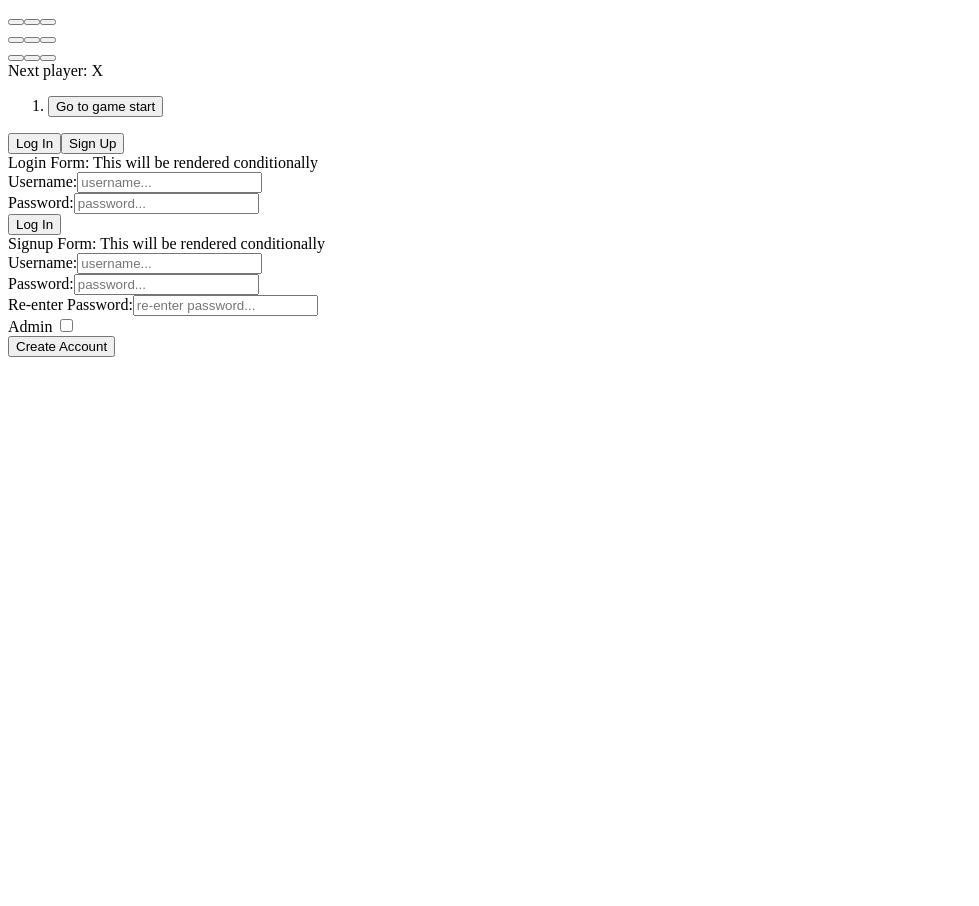
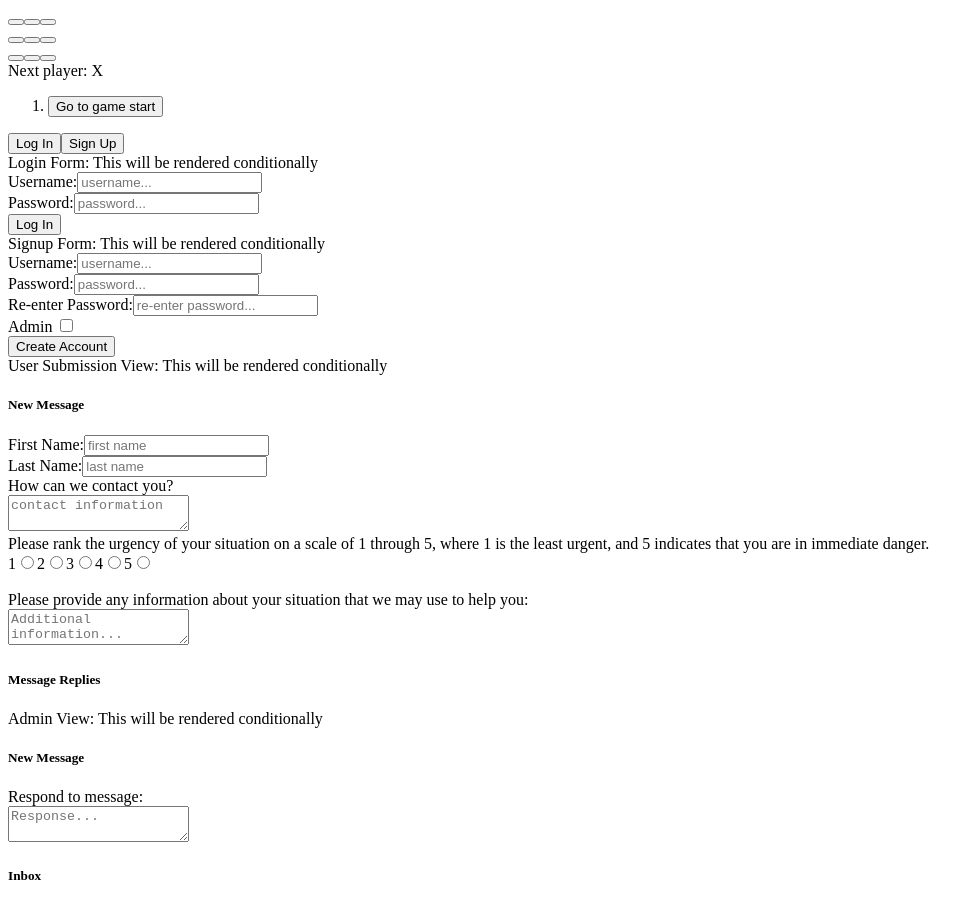
Before and after one commit to sallyyeng/Sesa.me, a React app: page / in a window 1280 px wide. Shown: the whole page, without its empty margins (0-979 px from the left). Before the commit the page ends 800 px from the top, so only its background shows below. Built offline with nearby package versions, Linux system fonts and the light colour scheme; the HTML template or start-up script is replaced by a standard one.

Commit message:
Set up skeleton for submissions and admin views

```diff
--- /dev/null
+++ b/client/src/components/admin/adminView.jsx
@@ -0,0 +1,33 @@
+import React from 'react';
+import ReactDOM from 'react-dom';
+
+class AdminView extends React.Component {
+  constructor(props) {
+    super(props);
+    this.state = {
+      messageUsername: ''
+    }
+  }
+
+  render() {
+    return (
+      <div>
+        <div>Admin View: This will be rendered conditionally</div>
+        <div className="admin-response-main">
+          <h5>New Message</h5>
+          <label className="message">Respond to message:</label>
+          <br></br>
+          <textarea type="text" placeholder="Response..."></textarea>
+          <br></br>
+        </div>
+
+        <div className="admin-inbox-main">
+          <h5>Inbox</h5>
+        </div>
+
+      </div>
+    )
+  }
+}
+
+export default AdminView;
--- a/client/src/components/user/formView/signup.jsx
+++ b/client/src/components/user/formView/signup.jsx
@@ -8,7 +8,7 @@ class Signup extends React.Component {
       username: '',
       password: '',
       checkPassword: '',
-      admin: false
+      admin: ''
     }
   }
 
@@ -32,7 +32,7 @@ class Signup extends React.Component {
 
   onAdminCheck(e) {
     this.setState({
-      admin: true
+      admin: 'admin'
     });
   }
 
--- a/client/src/components/user/formView/submission.jsx
+++ b/client/src/components/user/formView/submission.jsx
@@ -0,0 +1,59 @@
+import React from 'react';
+import ReactDOM from 'react-dom';
+
+class Submission extends React.Component {
+  constructor(props) {
+    super(props);
+    this.state = {
+      first: '',
+      last: '',
+      contact: '',
+      urgency: '',
+      message: ''
+    }
+  }
+
+  render() {
+    return (
+      <div>
+        <div>User Submission View: This will be rendered conditionally</div>
+        <div className="user-message-main">
+          <h5>New Message</h5>
+          <label className="firstname">First Name:<input type="text" placeholder="first name"></input></label>
+          <br></br>
+          <label className="lastname">Last Name:<input type="text" placeholder="last name"></input></label>
+          <br></br>
+          <label className="contact-info">How can we contact you?</label>
+          <br></br>
+          <textarea type="text" placeholder="contact information"></textarea>
+          <br></br>
+          <div>Please rank the urgency of your situation on a scale of 1 through 5, where 1 is the least urgent, and 5 indicates that you are in immediate danger.
+            <br></br>
+            <label>1</label>
+            <input type="radio" value="1"></input>
+            <label>2</label>
+            <input type="radio" value="2"></input>
+            <label>3</label>
+            <input type="radio" value="3"></input>
+            <label>4</label>
+            <input type="radio" value="4"></input>
+            <label>5</label>
+            <input type="radio" value="5"></input>
+          </div>
+          <br></br>
+          <label className="message">Please provide any information about your situation that we may use to help you:</label>
+          <br></br>
+          <textarea type="text" placeholder="Additional information..."></textarea>
+          <br></br>
+        </div>
+
+        <div className="user-status-main">
+          <h5>Message Replies</h5>
+        </div>
+
+      </div>
+    )
+  }
+}
+
+export default Submission;
--- a/client/src/index.jsx
+++ b/client/src/index.jsx
@@ -4,6 +4,8 @@ import $ from 'jquery';
 import Game from './components/user/tictactoeView/game.jsx';
 import Login from './components/user/formView/login.jsx';
 import Signup from './components/user/formView/signup.jsx';
+import Submission from './components/user/formView/submission.jsx';
+import AdminView from './components/admin/adminView.jsx';
 
 class App extends React.Component {
   constructor(props) {
@@ -92,6 +94,8 @@ class App extends React.Component {
         <button onClick={this.showSignUp.bind(this)}>Sign Up</button>
         <Login logInUser={this.logInUser.bind(this)}/>
         <Signup createUser={this.createUser.bind(this)}/>
+        <Submission/>
+        <AdminView/>
       </div>
     )
   }
```
Also changed, not shown: 4 other files (tests, documents, lock files or other folders).
